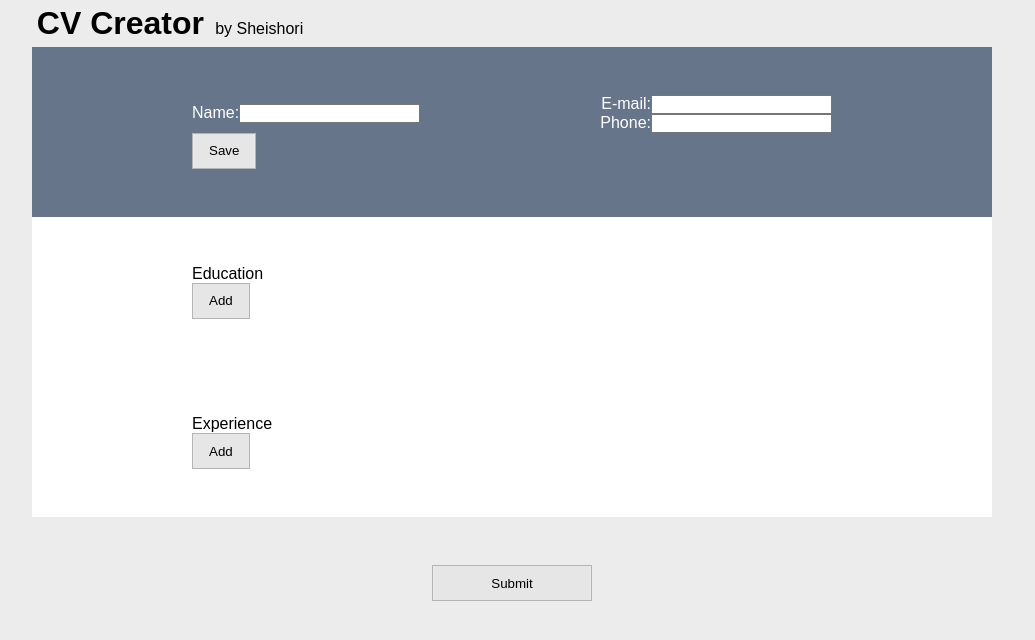
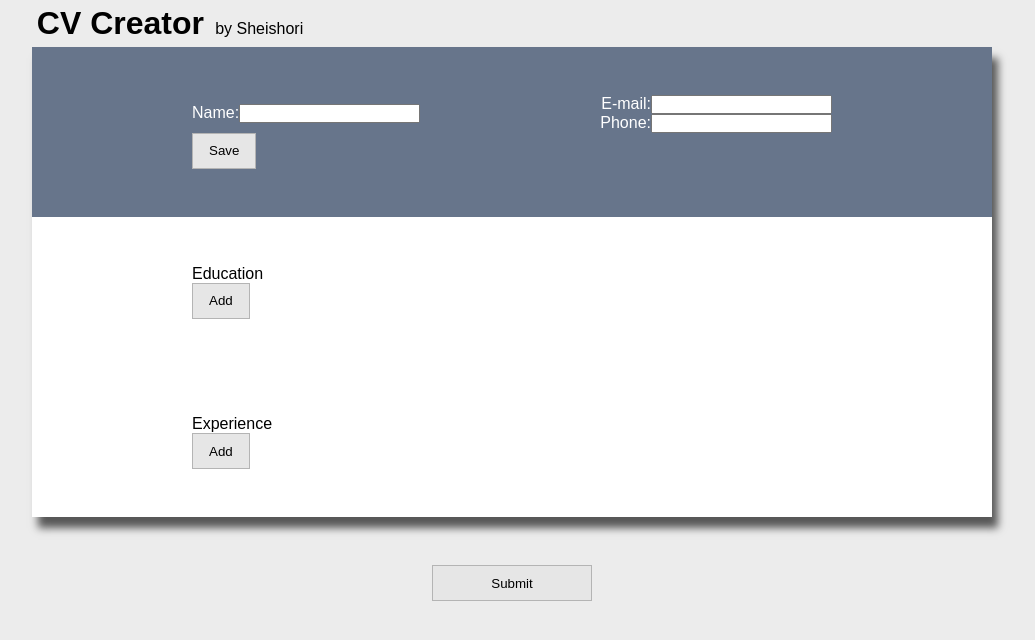
Before and after one commit to Sheishori/cv-creator, a React (Create React App) app: page / in a window 1280 px wide. Shown: the top 640 px of the page, without its empty margins (128-1163 px from the left). Built offline with nearby package versions, Linux system fonts and the light colour scheme.

Commit message:
Wrap app components in a body element and add a shadow

```diff
--- a/src/App.js
+++ b/src/App.js
@@ -44,9 +44,11 @@ class App extends React.Component {
 						by <a href='https://github.com/Sheishori'>Sheishori</a>
 					</div>
 				</header>
-				<PersonalInfo editing={editing} />
-				<Education editing={editing} />
-				<Experience editing={editing} />
+				<main>
+					<PersonalInfo editing={editing} />
+					<Education editing={editing} />
+					<Experience editing={editing} />
+				</main>
 				{button}
 			</div>
 		);
--- a/src/styles/App.css
+++ b/src/styles/App.css
@@ -19,11 +19,15 @@ body {
 	flex-direction: column;
 }
 
-.App > form,
-.App > div {
+main {
 	width: 60rem;
+	background-color: white;
+	box-shadow: 0.4rem 0.7rem 0.5rem rgb(88, 88, 88);
+}
+
+main > form,
+main > div {
 	padding: 3rem 10rem;
-	background-color: white;
 }
 
 header {
```
